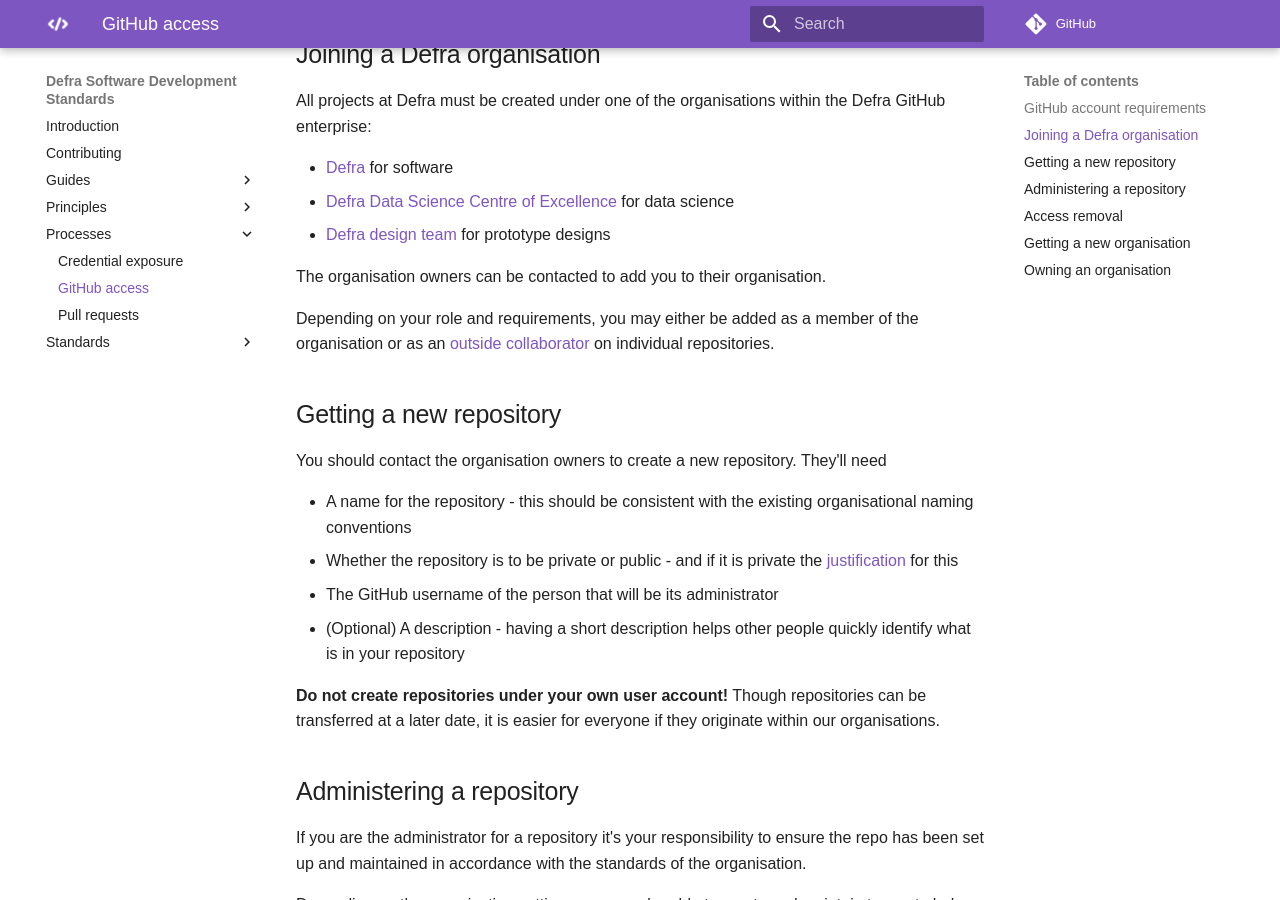
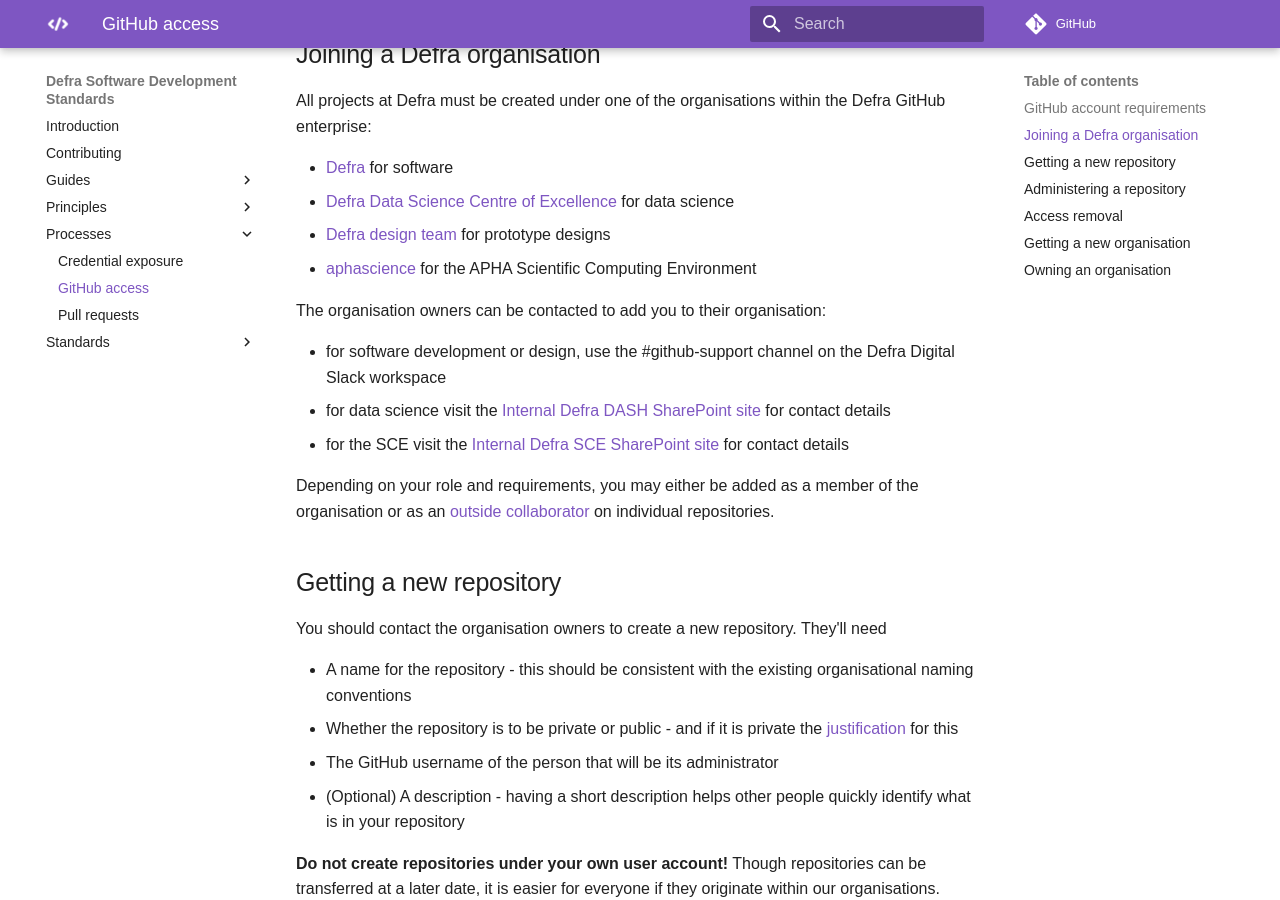
Before and after one commit to DEFRA/software-development-standards, an MkDocs documentation site: the page built from docs/processes/github_access.md, in a window 1280 px wide and 900 px high, scrolled down 560 px. Built offline with MkDocs 1.6.1 and Material for MkDocs 9.7.7, drawn with Linux system fonts in a browser that asks for light colours; some web fonts are replaced; comment, search, counter and statistics services are not loaded.

Commit message:
Added aphascience and contact details to GitHub access process

```diff
--- a/docs/processes/github_access.md
+++ b/docs/processes/github_access.md
@@ -20,8 +20,13 @@ All projects at Defra must be created under one of the organisations within the
 - [Defra](https://github.com/DEFRA) for software
 - [Defra Data Science Centre of Excellence](https://github.com/-Defra-Data-Science-Centre-of-Excellence) for data science
 - [Defra design team](https://github.com/defra-design) for prototype designs
+- [aphascience](https://github.com/aphascience) for the APHA Scientific Computing Environment
 
-The organisation owners can be contacted to add you to their organisation.
+The organisation owners can be contacted to add you to their organisation:
+
+- for software development or design, use the #github-support channel on the Defra Digital Slack workspace
+- for data science visit the [Internal Defra DASH SharePoint site](https://defra.sharepoint.com/sites/Community448) for contact details
+- for the SCE visit the [Internal Defra SCE SharePoint site](https://defra.sharepoint.com/teams/Team741) for contact details
 
 Depending on your role and requirements, you may either be added as a member of the organisation or as an [outside collaborator](https://help.github.com/articles/adding-outside-collaborators-to-repositories-in-your-organization/) on individual repositories.
 
```
